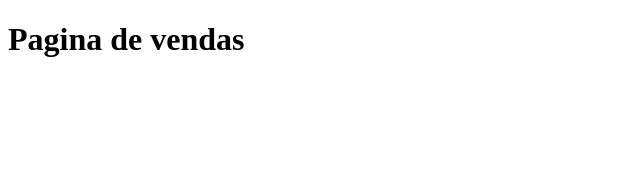
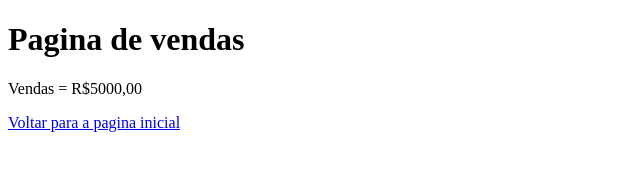
Before and after one commit to andrelimar/aulagithub, a plain HTML site: page vendas.html in a window 1280 px wide. Shown: the whole page, without its empty margins (0-640 px from the left). Drawn offline with Linux system fonts and the light colour scheme.

Commit message:
Acresentado valor de vendas

```diff
--- a/vendas.html
+++ b/vendas.html
@@ -8,5 +8,7 @@
 </head>
 <body>
     <h1>Pagina de vendas</h1>
+    <p> Vendas = R$5000,00</p>
+    <a href="index.html">Voltar para a pagina inicial</a>
 </body>
 </html>
```
